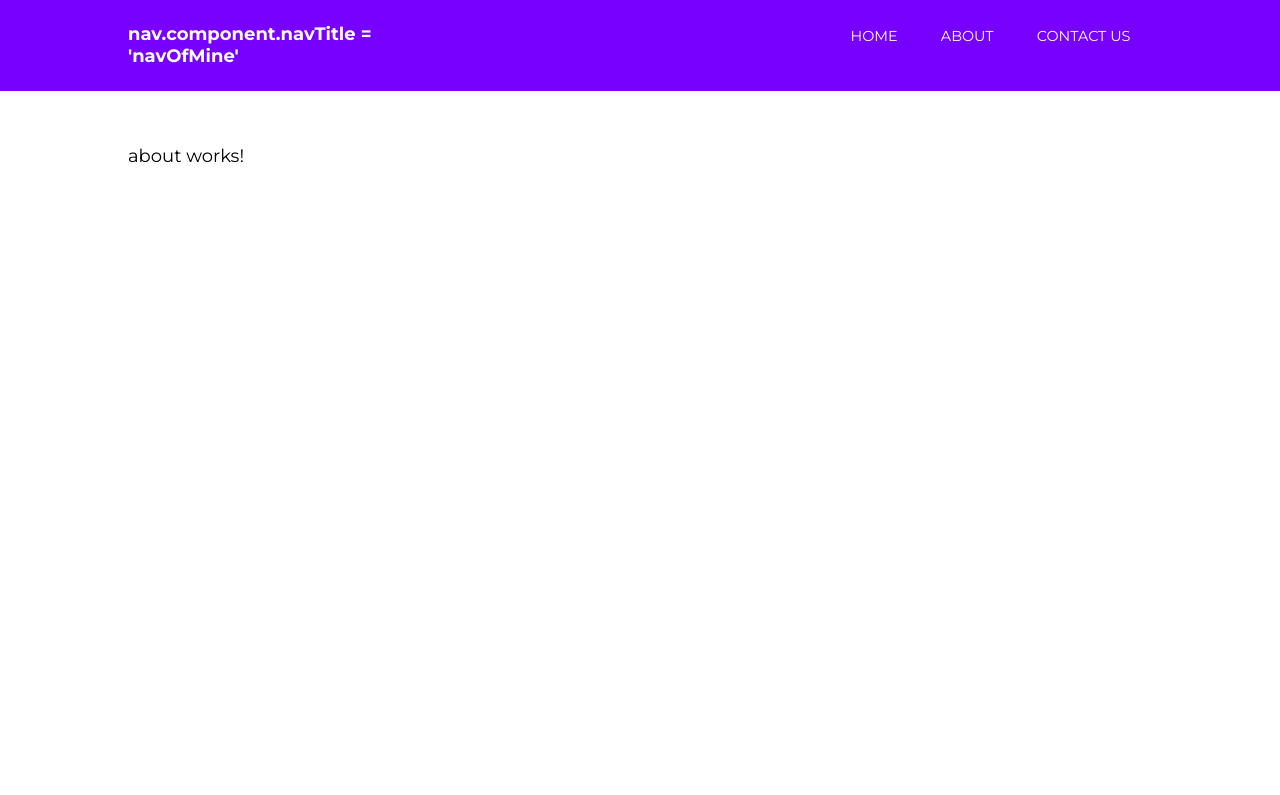
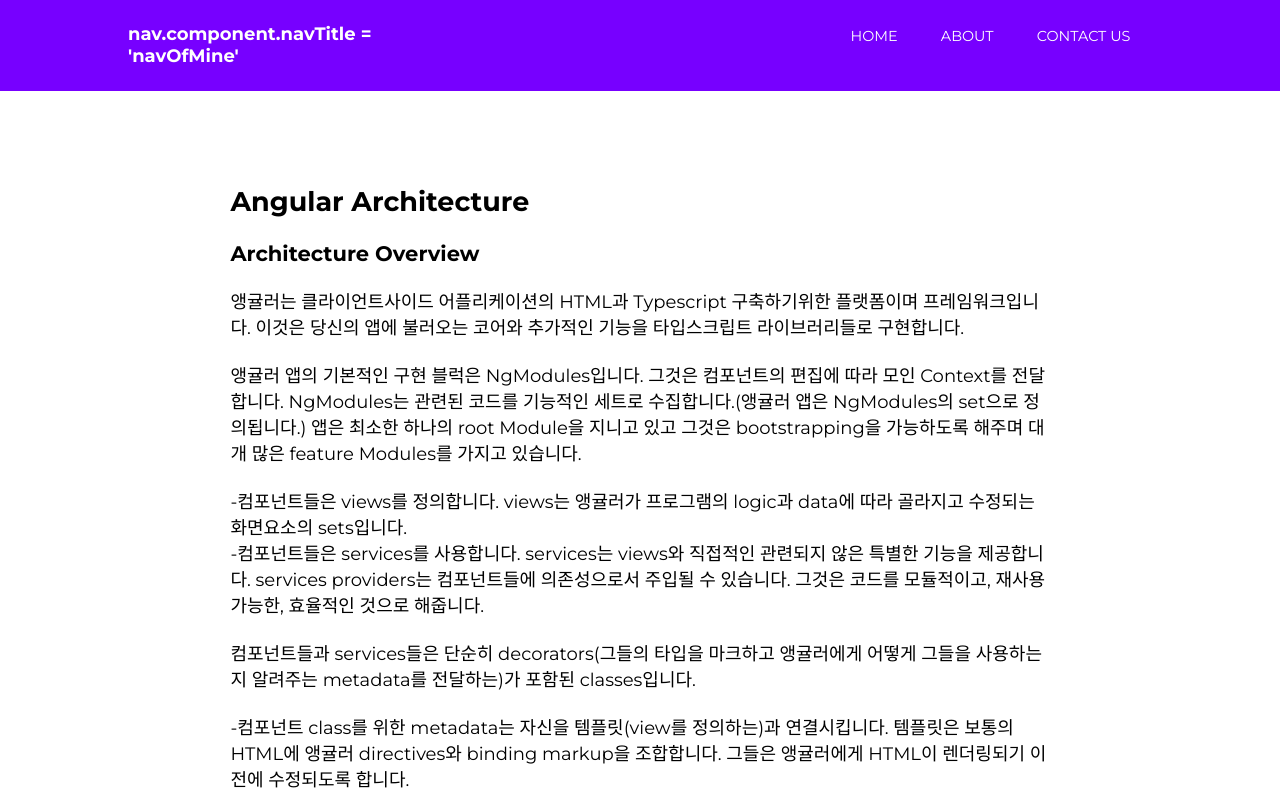
Before and after one commit to codenamenadja/angular7CrashCourse, an Angular app: page /about in a window 1280 px wide. Shown: the top 795 px of the page. Built offline with nearby package versions, Linux system fonts and the light colour scheme.

Commit message:
0,1 /done

```diff
--- a/src/app/about/about.component.html
+++ b/src/app/about/about.component.html
@@ -1,3 +1,107 @@
-<p>
-  about works!
-</p>
+<section>
+  <h2>Angular Architecture</h2>
+  <article>
+    <h3>Architecture Overview</h3>
+    <p>
+      앵귤러는 클라이언트사이드 어플리케이션의 HTML과 Typescript 구축하기위한 플랫폼이며 프레임워크입니다.
+      이것은 당신의 앱에 불러오는 코어와 추가적인 기능을 타입스크립트 라이브러리들로 구현합니다.
+      <br />
+      <br />
+      앵귤러 앱의 기본적인 구현 블럭은 NgModules입니다. 그것은 컴포넌트의 편집에 따라 모인 Context를 전달합니다.
+      NgModules는 관련된 코드를 기능적인 세트로 수집합니다.(앵귤러 앱은 NgModules의 set으로 정의됩니다.)
+      앱은 최소한 하나의 root Module을 지니고 있고 그것은 bootstrapping을 가능하도록 해주며 대개 많은 feature Modules를
+      가지고 있습니다.
+      <br />
+      <br />
+      -컴포넌트들은 views를 정의합니다. views는 앵귤러가 프로그램의 logic과 data에 따라 골라지고 수정되는 화면요소의 sets입니다.
+      <br />
+      -컴포넌트들은 services를 사용합니다. services는 views와 직접적인 관련되지 않은 특별한 기능을 제공합니다.
+      services providers는 컴포넌트들에 의존성으로서 주입될 수 있습니다. 그것은 코드를 모듈적이고, 재사용가능한, 효율적인 것으로 해줍니다.
+      <br />
+      <br />
+      컴포넌트들과 services들은 단순히 decorators(그들의 타입을 마크하고 앵귤러에게 어떻게 그들을 사용하는지 알려주는 metadata를 전달하는)가
+      포함된 classes입니다.
+      <br />
+      <br />
+      -컴포넌트 class를 위한 metadata는 자신을 템플릿(view를 정의하는)과 연결시킵니다.
+      템플릿은 보통의 HTML에 앵귤러 directives와 binding markup을 조합합니다.
+      그들은 앵귤러에게 HTML이 렌더링되기 이전에 수정되도록 합니다.
+      <br />
+      -service class를 위한 metadata는 정보를 제공하는데, 그 정보는 앵귤러가 컴포넌트들 사이에서
+      depenency injection(DI)를 가능하도록 해줍니다.
+      <br />
+      <br />
+      앵귤러 앱의 컴포넌트들은 주로 많은 계층적으로 arrange된 views를 정의합니다.
+      앵귤러는 Router서비스를 제공함으로써, 당신이 views사이에서 navigation을 정의하는데 도움을 줍니다.
+      router는 정교한 in-browser navigational capabilities(브라우저내의 네비게이션적인 능력)를 제공합니다.
+    </p>
+  </article>
+  <article>
+    <h3>Modules</h3>
+    <p>
+      앵귤러 NgModules는 자바스크립트의 ES2015모듈과는 다릅니다.
+      NgModule은 컴포넌트들(어플리케이션 도메인, 워크플로우 또는 크게 관련된 기능의 능력에 공헌하는)의
+      set를 위해 편집된 context를 선언합니다.
+      NgModule은 그것의 컴포넌트들을 관련된 코드, services같은,를 form fuctional units에 관련시킵니다.
+      <br />
+      <br />
+      모든 앵귤러앱은 root module(주로 AppModule이라 명칭되는)을 가지고 있습니다.
+      rootModule은 bootstrap 매커니즘을 제공하는데 그것은 어플리케이션의 실행부 입니다.
+      앱은 주로 많은 기능적 modules를 포함합니다.
+      <br />
+      <br />
+      javascript 모듈(esmodule)들 처럼, NgModules는 다른 NgModules에서 기능을 가져올 수 있습니다.
+      그리고 그들 자신의 기능을 다른 NgModules에서 사용되도록 내보낼 수 있습니다.
+      예를들어 당신의 앱에서 router service를 사용하기 위해, 당신은 Router NgModule을 가져옵니다.
+      <br />
+      <br />
+      당신의 코드를 개별적인 기능적인 모듈로 조직화하는 것은 복잡한 어플리케이션을 개발관리와 재사용을 위한 디자인구현에
+      도움을 줍니다. 따라서, 이 기술은 당신이 lazy-loading의 이점을 갖도록 해줍니다.
+      (lazy-loading 그것은 요구에 따라 모듈을 불러내는 것입니다.)
+      그를 통해 초기시작(bootstrapping)되는 시점에 불려지는 코드의 양을 줄리기 위함입니다.
+    </p>
+  </article>
+  <article>
+    <h3>Components</h3>
+    <p>
+      모든 앵귤러 어플리케이션은 최소한 하나의 컴포넌트(root Component)를 가지고 있습니다.
+      root Component는 컴포넌트들을 DOM(document object model)을 통해 계층적으로 연결합니다.
+      각 컴포넌트는 class(어플리케이션 data and logic을 포함한)를 정의하며,
+      목표한 상황(target environment)에 보여지는 HTML template와 관련되어있습니다.
+      <br />
+      <br />
+      <i>@component()</i> decorator는 class를 즉각 소속된 컴포넌트로서 확인시켜 줍니다.
+      그리고 템플릿과 관련된 component의 고유한 metadata를 관련시킵니다.
+      <br />
+      <br />
+      Decorators는 javascript classes를 수정 및 정의하는 class입니다.
+      앵귤러는 특정한 metadata들을 각각 class에 부착하는 decorators를 정의하여,
+      시스템이 그 classes가 무엇을 의미하고, 그들이 무슨 일을 해야하는지 알도록 해줍니다.
+    </p>
+  </article>
+  <article>
+    <h3>Templates, directives, and data binding</h3>
+    <p>
+      템플릿은 HTML과 앵귤러 마크업(렌더링 이전에 HTML요소를 수정할 수 있는)을 조합합니다.
+      템플릿의 directives는 프로그램 logic을 제공하며, binding markup은 어플리케이션 데이터와 DOM을 연결합니다.
+      data binding에는 두 종류가 있습니다:
+      <br />
+      <br />
+      -Event binding은 당신의 앱이 application data 업데이트를 통해 목표한 환경에서 user input에 응답하도록 해줍니다.
+      <br />
+      -property binding은 어플리케이션 data에서 HTML로 전환되는 값을 삽입하도록 해줍니다.
+      <br />
+      <br />
+      view가 보여지기 이전에, 앵귤러는 directives를 평가 및 확인합니다.
+      이후 HTML elemments와 DOM을 수정하기 위해 템플릿의 binding syntax를 당신의 프로그램 data와 logic에 따라 풀어냅니다.
+      앵귤러는 <i>two-way</i> data binding을 지원합니다. 그것은 DOM의 변화들이 마찬가지로
+      당신의 프로그램 data에도 전달되는 것을 의미합니다.
+      <br />
+      <br />
+      당신의 템플릿은 display에서 값을 변화시키는 것을 통해 UI를 향상시키기 위하여 <i>pipes</i>를 사용할 수 있습니다.
+      예를 들어, 유저의 접속지역에 따른 적절한 화폐단위나 시간을 보여주기 위해 pipes를 사용해보세요.
+      앵귤러는 일반적인 전환 및 변환을 위해 미리 정의된 pipes를 지원합니다.
+      그리고 당신은 자신만의 pipes를 정의할 수도 있습니다.
+    </p>
+  </article>
+</section>
```
Also changed, not shown: 1 other file (tests, documents, lock files or other folders).
